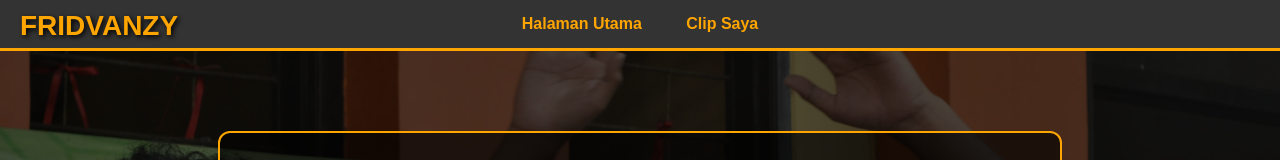
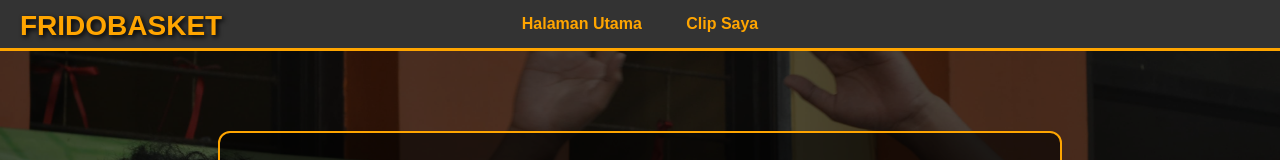
Before and after one commit to Fridoavan/portfoliofrido, a plain HTML site: page index.html in a window 1280 px wide. Shown: the top 160 px of the page. Drawn offline with Linux system fonts and the light colour scheme.

Commit message:
ubah logo

```diff
--- a/index.html
+++ b/index.html
@@ -19,7 +19,7 @@
 <body>
 
   <!-- LOGO VANZ -->
-  <div class="logo">FRIDVANZY</div>
+  <div class="logo">FRIDOBASKET</div>
 
   <!-- Navigasi -->
   <nav>
```
